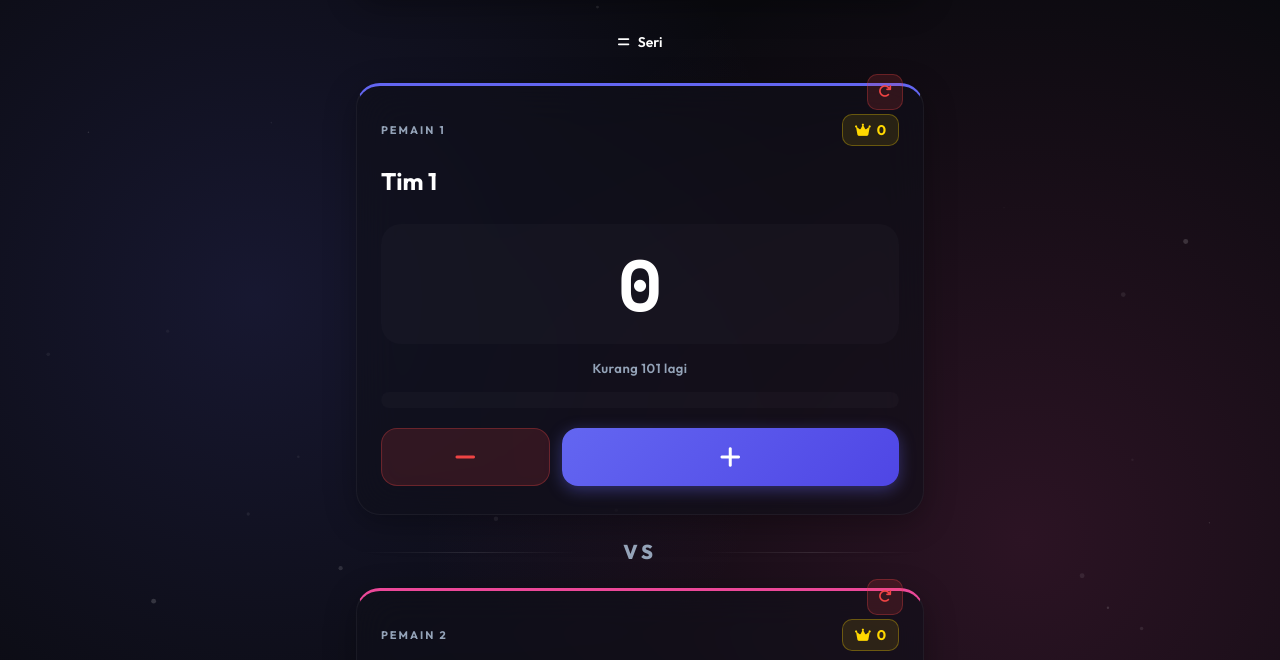
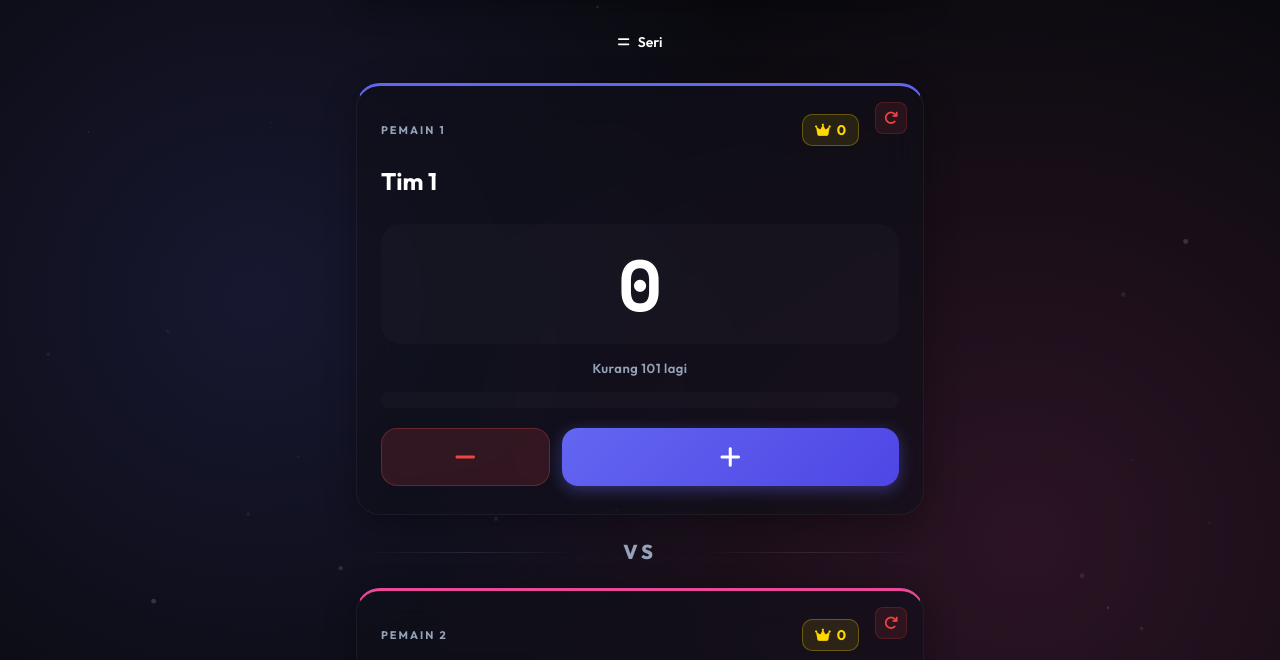
Before and after one commit to nullxdbot/domino, a plain HTML site: page index.html in a window 1280 px wide. Shown: the part 101-761 px from the top of the page. Drawn offline with nearby package versions, Linux system fonts and the light colour scheme.

Commit message:
update: commit terbaru dari Termux

```diff
--- a/css/style.css
+++ b/css/style.css
@@ -245,6 +245,7 @@ body {
     justify-content: space-between;
     align-items: center;
     margin-bottom: 12px;
+    padding-right: 40px;
 }
 
 .player-label {
@@ -479,8 +480,9 @@ body {
 /* ===== BADGES ===== */
 .last-winner-badge {
     position: absolute;
-    top: -12px;
-    left: 20px;
+    top: -16px;
+    left: 50%;
+    transform: translateX(-50%);
     background: linear-gradient(135deg, #ffd700, #ffed4e);
     color: #000;
     padding: 6px 16px;
@@ -497,24 +499,25 @@ body {
 
 .quick-reset-btn {
     position: absolute;
-    top: -12px;
-    right: 20px;
-    width: 36px;
-    height: 36px;
-    border-radius: 10px;
-    background: rgba(239, 68, 68, 0.15);
-    border: 1px solid rgba(239, 68, 68, 0.3);
+    top: 16px;
+    right: 16px;
+    width: 32px;
+    height: 32px;
+    border-radius: 8px;
+    background: rgba(239, 68, 68, 0.1);
+    border: 1px solid rgba(239, 68, 68, 0.2);
     color: var(--danger);
     cursor: pointer;
     display: flex;
     align-items: center;
     justify-content: center;
     transition: all 0.3s ease;
-    z-index: 10;
+    z-index: 5;
+    font-size: 14px;
 }
 
 .quick-reset-btn:hover {
-    background: rgba(239, 68, 68, 0.25);
+    background: rgba(239, 68, 68, 0.2);
     transform: rotate(180deg) scale(1.1);
 }
 
--- a/js/app.js
+++ b/js/app.js
@@ -32,7 +32,6 @@ function playClick() {
 
 function playWin() {
     if(sfxWin) sfxWin.play().catch(()=>{});
-    if(vibrationEnabled && navigator.vibrate) navigator.vibrate([200, 100, 200]);
 }
 
 function vibrateLight() {
@@ -118,9 +117,8 @@ function updateScore(player, amount) {
     updateScoreDifference();
     checkWin(player);
 
-    // Play sound and vibrate after DOM updates for better responsiveness
+    // Play sound after DOM updates for better responsiveness
     playClick();
-    vibrateLight();
 }
 
 function updateName(player, name) { saveGameData(); }
@@ -250,7 +248,6 @@ function renderLastWinnerBadge() {
 
 function quickResetPlayer(player) {
     playClick();
-    vibrateLight();
     openConfirmModal(`Reset skor ${player === 0 ? 'Tim 1' : 'Tim 2'} ke 0?`, `quickreset-${player}`);
 }
 
@@ -266,7 +263,6 @@ function performQuickReset(player) {
 function toggleVibration() {
     vibrationEnabled = document.getElementById('vibrationToggle').checked;
     saveGameData();
-    vibrateLight();
 }
 
 function toggleCompactMode() {
```
